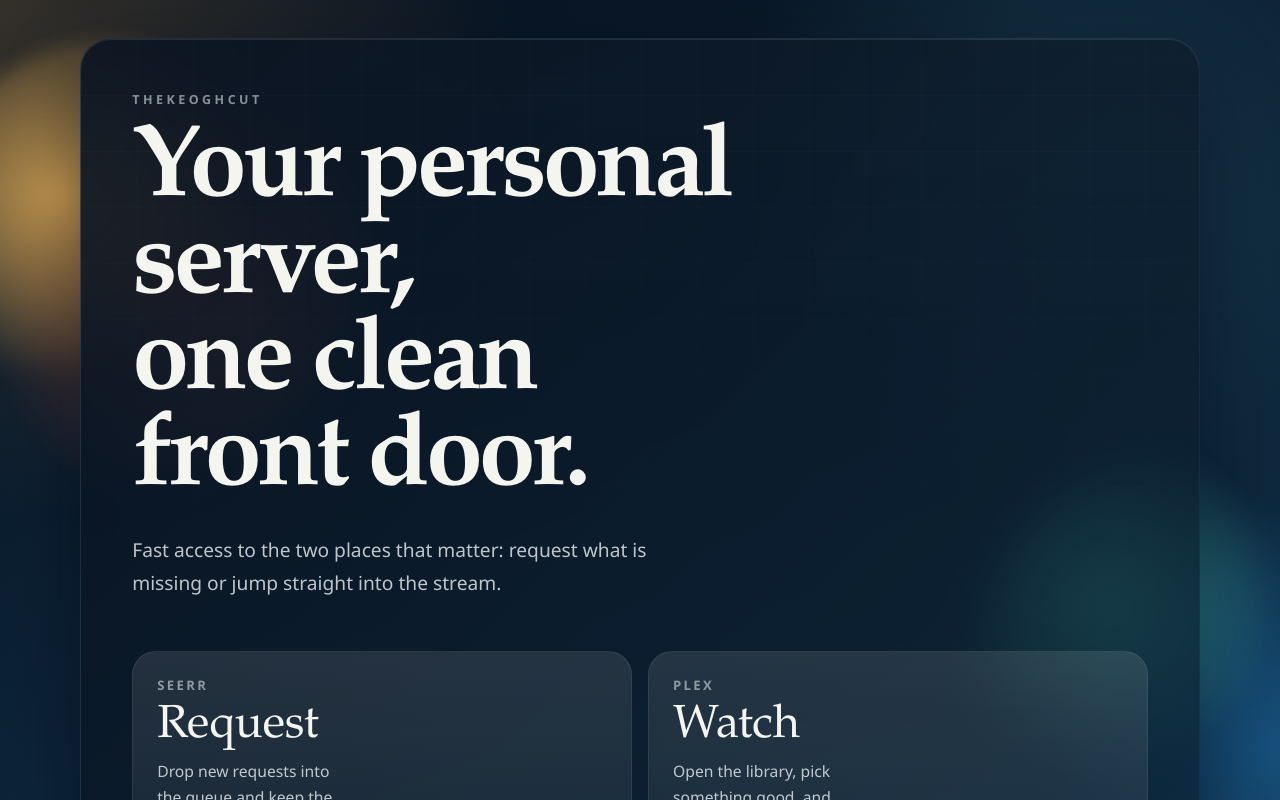
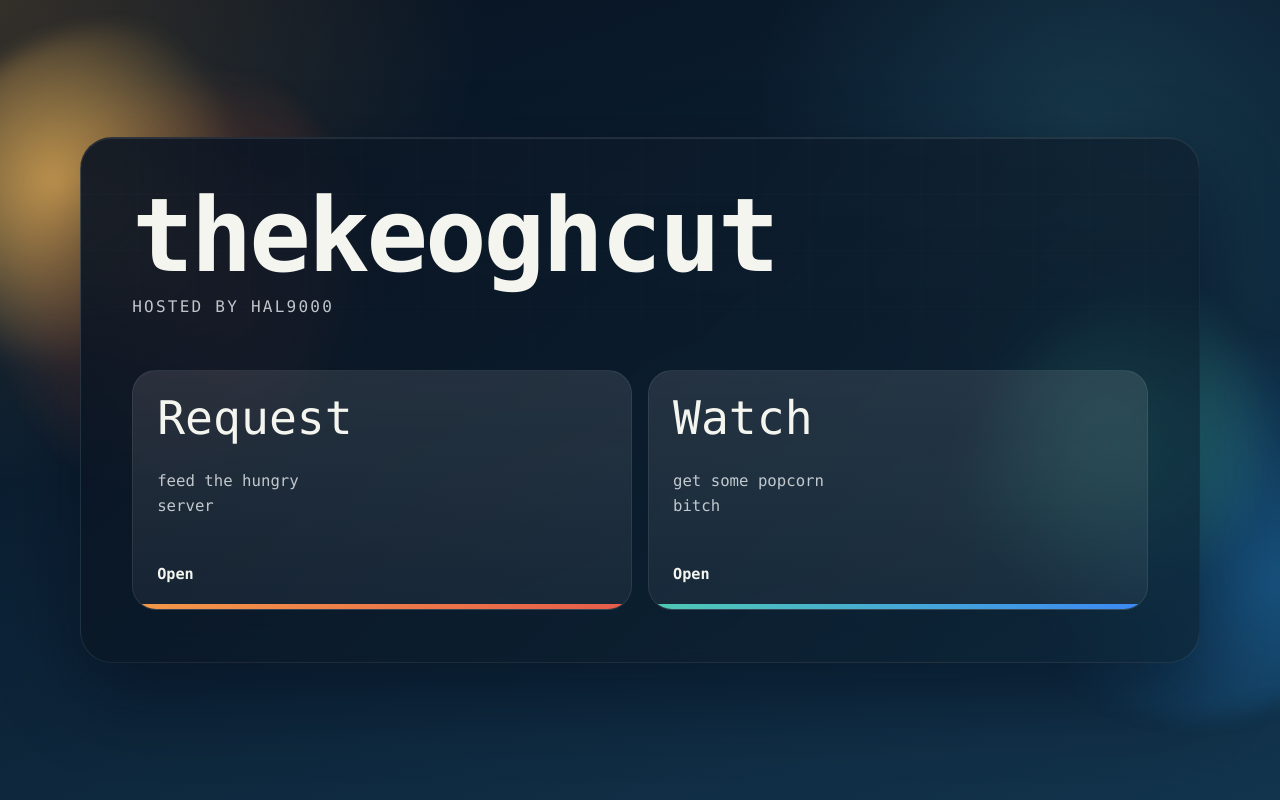
Before and after one commit to keocher/thekeoghcut, a React (Vite) app: page / in a window 1280 px wide. Shown: the top 800 px of the page. Built offline with nearby package versions, Linux system fonts and the light colour scheme.

Commit message:
version 2

```diff
--- a/src/App.css
+++ b/src/App.css
@@ -69,37 +69,27 @@
   pointer-events: none;
 }
 
-.eyebrow,
-.intro,
+.subtitle,
 .portal-grid {
   position: relative;
   z-index: 1;
 }
 
-.eyebrow {
-  margin: 0 0 1rem;
-  font-size: 0.78rem;
-  font-weight: 700;
-  letter-spacing: 0.28em;
-  color: var(--color-muted);
+h1 {
+  margin: 0;
+  max-width: 100%;
+  font-family: var(--font-display);
+  font-size: clamp(3.3rem, 8vw, 6.8rem);
+  line-height: 0.9;
+  letter-spacing: -0.03em;
+  color: var(--color-text-strong);
 }
 
-h1 {
-  margin: 0;
-  max-width: 12ch;
-  font-family: var(--font-display);
-  font-size: clamp(3.3rem, 8vw, 6.8rem);
-  line-height: 0.94;
-  letter-spacing: -0.04em;
-  color: var(--color-text-strong);
-  text-wrap: balance;
-}
-
-.intro {
-  margin: 1.5rem 0 0;
-  max-width: 36rem;
-  font-size: clamp(1rem, 2vw, 1.2rem);
-  line-height: 1.7;
+.subtitle {
+  margin: 0.85rem 0 0;
+  font-size: clamp(0.9rem, 1.5vw, 1rem);
+  letter-spacing: 0.14em;
+  text-transform: uppercase;
   color: var(--color-text-soft);
 }
 
@@ -164,14 +154,6 @@ h1 {
 
 .portal-2::before {
   background: linear-gradient(90deg, #53d3bc, #3e8dff);
-}
-
-.portal-service {
-  font-size: 0.82rem;
-  font-weight: 700;
-  letter-spacing: 0.18em;
-  text-transform: uppercase;
-  color: var(--color-muted);
 }
 
 .portal-label {
--- a/src/App.tsx
+++ b/src/App.tsx
@@ -4,14 +4,12 @@ const destinations = [
   {
     label: 'Request',
     href: 'https://request.thekeoghcut.com',
-    service: 'Seerr',
-    description: 'Drop new requests into the queue and keep the server fed.',
+    description: 'feed the hungry server',
   },
   {
     label: 'Watch',
     href: 'https://app.plex.tv',
-    service: 'Plex',
-    description: 'Open the library, pick something good, and start streaming.',
+    description: 'get some popcorn bitch',
   },
 ]
 
@@ -22,12 +20,8 @@ function App() {
       <div className="ambient ambient-right" aria-hidden="true" />
 
       <section className="hero">
-        <p className="eyebrow">THEKEOGHCUT</p>
-        <h1>Your personal server, one clean front door.</h1>
-        <p className="intro">
-          Fast access to the two places that matter: request what is missing or
-          jump straight into the stream.
-        </p>
+        <h1>thekeoghcut</h1>
+        <p className="subtitle">hosted by HAL9000</p>
 
         <div className="portal-grid">
           {destinations.map((destination, index) => (
@@ -38,7 +32,6 @@ function App() {
               target="_blank"
               rel="noreferrer"
             >
-              <span className="portal-service">{destination.service}</span>
               <span className="portal-label">{destination.label}</span>
               <span className="portal-copy">{destination.description}</span>
               <span className="portal-arrow" aria-hidden="true">
--- a/src/index.css
+++ b/src/index.css
@@ -1,6 +1,6 @@
 :root {
-  --font-body: "Avenir Next", "Segoe UI", "Helvetica Neue", sans-serif;
-  --font-display: "Iowan Old Style", "Palatino Linotype", "Book Antiqua", serif;
+  --font-body: "SFMono-Regular", "Menlo", "Monaco", "Consolas", "Liberation Mono", monospace;
+  --font-display: "SFMono-Regular", "Menlo", "Monaco", "Consolas", "Liberation Mono", monospace;
   --color-text-strong: #f4f5ef;
   --color-text-soft: rgba(231, 236, 239, 0.82);
   --color-muted: rgba(210, 220, 225, 0.62);
```
